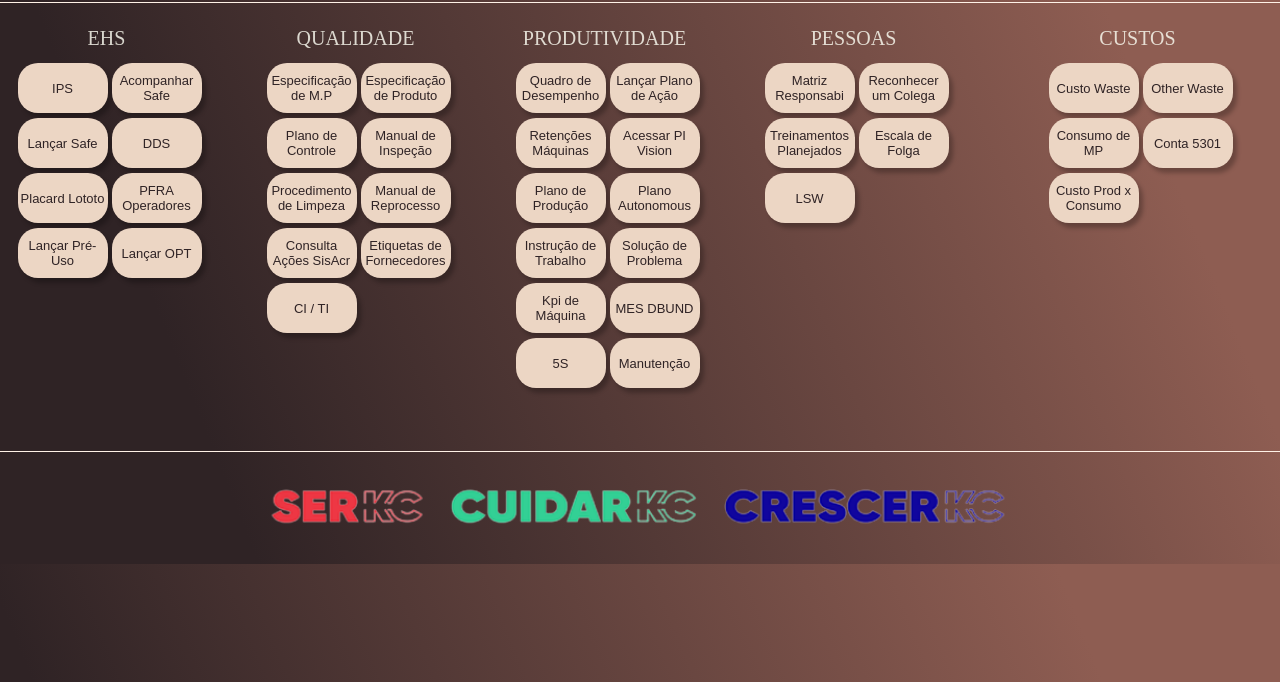
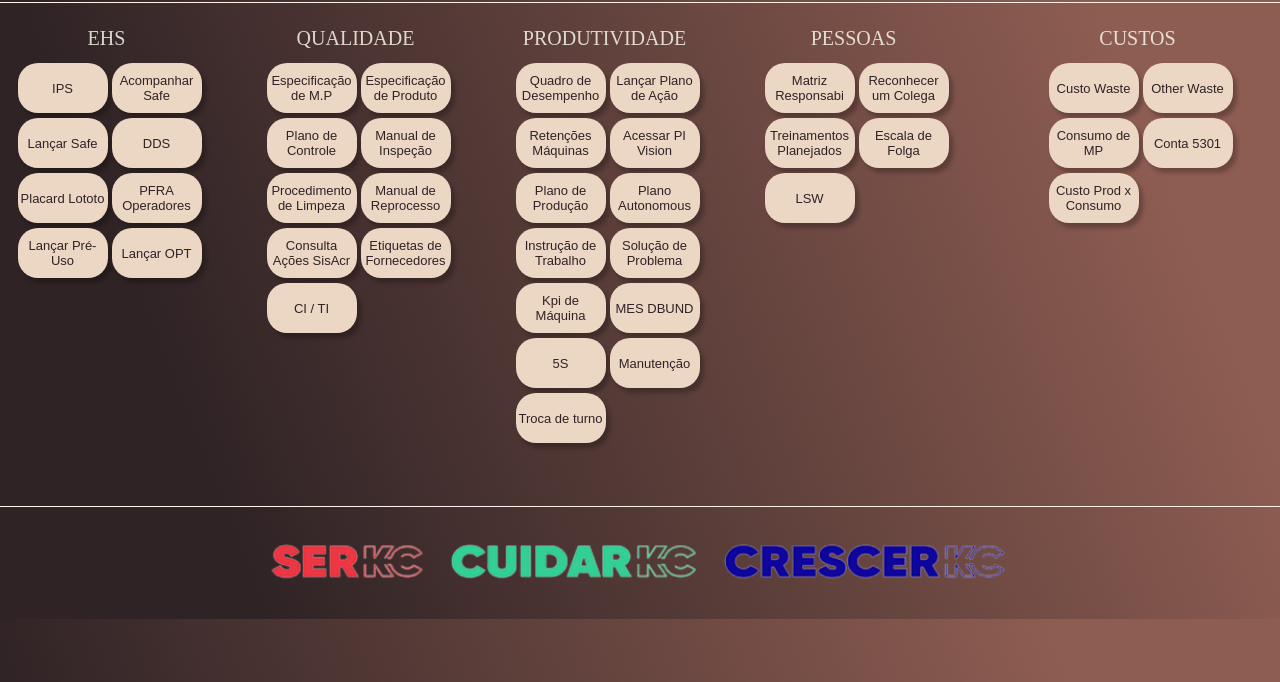
Before and after one commit to l24427/MelhoriaContinua_PC01, a plain HTML site: page index.html in a window 1280 px wide. Shown: the part 118-800 px from the top of the page. Drawn offline with Linux system fonts and the light colour scheme.

Commit message:
Update index.html

```diff
--- a/index.html
+++ b/index.html
@@ -141,6 +141,10 @@
                         class="Conteudo-principal-escrito-botao" style="text-decoration:none" target="_blank">Manutenção
                                 </button></a>
 
+                <a href="google.com" target="_blank"> <button
+                        class="Conteudo-principal-escrito-botao" style="text-decoration:none" target="_blank">Troca de turno
+                                </button></a>
+
 
             </div>
 
```
